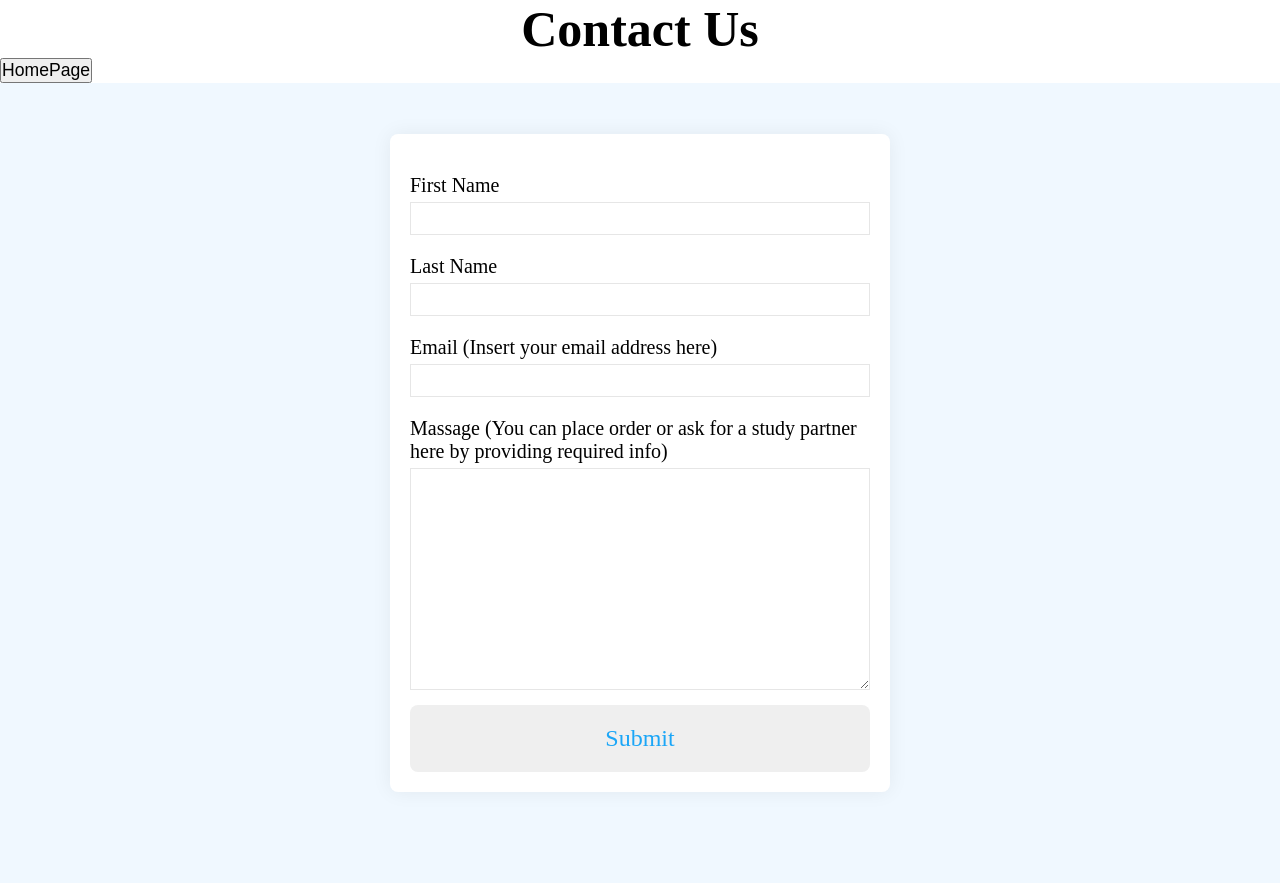
After one commit to imamtuhin/sel-project, a PHP site: page /pages/contact.html in a window 1280 px wide. The commit adds this page. Run offline with PHP 8.4, Linux system fonts and the light colour scheme.

Commit message:
Add files via upload

```diff
--- a/pages/admin_index.php
+++ b/pages/admin_index.php
@@ -40,7 +40,7 @@
     <nav class="navbar navbar-expand-lg bg-primary fixed-top navbar-transparent " color-on-scroll="400">
         <div class="container">
             <div class="navbar-translate">
-                <a href="user_index.php">BOOKSHOP</a>
+                <a href="admin_index.php">BOOKSHOP</a>
                 <button class="navbar-toggler navbar-toggler" type="button" data-toggle="collapse" data-target="#navigation" aria-controls="navigation-index" aria-expanded="false" aria-label="Toggle navigation">
                     <span class="navbar-toggler-bar bar1"></span>
                     <span class="navbar-toggler-bar bar2"></span>
@@ -143,7 +143,7 @@
                                 <?php endif; ?>
                             <div class="caption">
                               <h5><b><?php echo $res['prod_name'];?></b></h5>
-                              <h6><a class="btn btn-success btn-round" title="Click for more details!" href="admin_product_details.php?prod_id=<?php echo $res['prod_id'];?>"><i class="now-ui-icons gestures_tap-01"></i>View</a><medium class="pull-right">Php<?php echo $res['prod_price']; ?></medium></h6>
+                              <h6><a class="btn btn-success btn-round" title="Click for more details!" href="admin_product_details.php?prod_id=<?php echo $res['prod_id'];?>"><i class="now-ui-icons gestures_tap-01"></i>View</a><medium class="pull-right">TK<?php echo $res['prod_price']; ?></medium></h6>
                             </div>
 
                             </div>
--- a/pages/admin_index_search.php
+++ b/pages/admin_index_search.php
@@ -155,7 +155,7 @@ BOOKSHOP                </a>
                                     <?php endif; ?>
                                 <div class="caption">
                                   <h5><b><?php echo $res['prod_name'];?></b></h5>
-                                  <h6><a class="btn btn-success btn-round" title="Click for more details!" href="admin_product_details.php?prod_id=<?php echo $res['prod_id'];?>"><i class="now-ui-icons gestures_tap-01"></i>View</a><medium class="pull-right">Php<?php echo $res['prod_price']; ?></medium></h6>
+                                  <h6><a class="btn btn-success btn-round" title="Click for more details!" href="admin_product_details.php?prod_id=<?php echo $res['prod_id'];?>"><i class="now-ui-icons gestures_tap-01"></i>View</a><medium class="pull-right">TK<?php echo $res['prod_price']; ?></medium></h6>
                                 </div>
 
                                 </div>
--- a/pages/admin_panel.php
+++ b/pages/admin_panel.php
@@ -36,7 +36,7 @@
     <nav class="navbar navbar-expand-lg bg-primary fixed-top navbar-transparent " color-on-scroll="400">
         <div class="container">
             <div class="navbar-translate">
-                <a href="user_index.php">
+                <a href="admin_index.php">
                     BOOKSHOP
                 </a>
                 <button class="navbar-toggler navbar-toggler" type="button" data-toggle="collapse" data-target="#navigation" aria-controls="navigation-index" aria-expanded="false" aria-label="Toggle navigation">
--- /dev/null
+++ b/pages/contact.css
@@ -0,0 +1,92 @@
+* {
+    padding: 0;
+    margin: 0;
+    box-sizing: border-box;
+  }
+  body {
+    font-family: "Montserrat";
+  }
+  section {
+    height: 100vh;
+    width: 100%;
+    background-color: aliceblue;
+    display: flex;
+    align-items: center;
+    justify-content: center;
+    flex-direction: column;
+  }
+  .container {
+    width: 90%;
+    max-width: 500px;
+    margin: 0 auto;
+    padding: 20px;
+    box-shadow: 0px 0px 20px #00000010;
+    background-color: white;
+    border-radius: 8px;
+    margin-bottom: 20px;
+  }
+  .form-group {
+    width: 100%;
+    margin-top: 20px;
+    font-size: 20px;
+  }
+  .form-group input,
+  .form-group textarea {
+    width: 100%;
+    padding: 5px;
+    font-size: 18px;
+    border: 1px solid rgba(128, 128, 128, 0.199);
+    margin-top: 5px;
+  }
+
+  textarea {
+    resize: vertical;
+  }
+  button[type="submit"] {
+    width: 100%;
+    border: none;
+    outline: none;
+    padding: 20px;
+    font-size: 24px;
+    border-radius: 8px;
+    font-family: "Montserrat";
+    color: rgb(27, 166, 247);
+    text-align: center;
+    cursor: pointer;
+    margin-top: 10px;
+    transition: 0.3s ease background-color;
+  }
+  button[type="submit"]:hover {
+    background-color: rgb(214, 226, 236);
+  }
+  #status {
+    width: 90%;
+    max-width: 500px;
+    text-align: center;
+    padding: 10px;
+    margin: 0 auto;
+    border-radius: 8px;
+  }
+  #status.success {
+    background-color: rgb(211, 250, 153);
+    animation: status 4s ease forwards;
+  }
+  #status.error {
+    background-color: rgb(250, 129, 92);
+    color: white;
+    animation: status 4s ease forwards;
+  }
+  @keyframes status {
+    0% {
+      opacity: 1;
+      pointer-events: all;
+    }
+    90% {
+      opacity: 1;
+      pointer-events: all;
+    }
+    100% {
+      opacity: 0;
+      pointer-events: none;
+    }
+  }
--- /dev/null
+++ b/pages/contact.html
@@ -0,0 +1,51 @@
+<!DOCTYPE html>
+<html lang="en">
+  <head>
+    <link rel="stylesheet" href="contact.css" />
+
+    </head>
+
+    <h1 style="text-align: center; color: black; font-size: 50px; font-family: montserrat">Contact Us</h1>
+    <button onclick="home()" style="font-size: 110%; color: black;" id="fields">HomePage</button>
+
+
+   <section>
+
+
+
+        <div class="container">
+        <form action="https://formspree.io/f/xgepdwol" method="POST" id="my-form">
+
+            <div class="form-group">
+            <label for="firstName"> First Name</label>
+            <input type="text" id="firstName" name="firstName">
+            </div>
+
+            <div class="form-group">
+            <label for="latsName">Last Name</label>
+            <input type="text" id="lastName" name="lastName">
+            </div>
+
+            <div class="form-group">
+            <label for="email">Email (Insert your email address here)</label>
+            <input type="email" id="email" name="email">
+            </div>
+
+            <div class="form-group">
+            <label for="massage">Massage (You can place order or ask for a study partner here by providing required info)</label>
+            <textarea name="massage" id="massage" cols="30" rows="10"></textarea>
+            </div>
+
+            <button type="submit">Submit</button>
+        </form>
+        </div>
+        <div id="status"></div>
+    </section>
+
+    <script>
+      function home(){
+        window.location.assign('user_index.php')
+      }
+    </script>
+
+</html>
--- a/pages/product_add.php
+++ b/pages/product_add.php
@@ -126,7 +126,7 @@ if(isset($_POST['submit'])){
             $prod_name = $_POST['prod_name'];
             $prod_qty = $_POST['prod_qty'];
 
-            date_default_timezone_set('Asia/Manila');
+            date_default_timezone_set('Asia/Dhaka');
 
             $date = date("Y-m-d H:i:s");
             $id=$_SESSION['id'];
--- a/pages/user_index.php
+++ b/pages/user_index.php
@@ -62,9 +62,10 @@
                         </a>
                     </li>
 					 <li class="nav-item">
-                        <a href="admin_index.php" class="nav-link" onclick="scrollToDownload()">
+                        <a href="contact.html" class="nav-link" onclick="scrollToDownload()">
                             <i class="now-ui-icons education_paper"></i>
-                            <p>ADMIN PANEL</p>
+                            <p>Contact Us
+                            </p>
                         </a>
                     </li>
                     <li class="nav-item">
@@ -149,6 +150,7 @@
                             <div class="caption">
                               <h5><b><?php echo $res['prod_name'];?></b></h5>
                               <h6><a class="btn btn-success btn-round" title="Click for more details!" href="user_product_details.php?prod_id=<?php echo $res['prod_id'];?>"><i class="now-ui-icons gestures_tap-01"></i>View</a><medium class="pull-right">TK<?php echo $res['prod_price']; ?></medium></h6>
+                              <h6><a class="btn btn-success btn-round" title="Click for pdf" href=""><i class="now-ui-icons gestures_tap-01"></i>PDF</a></h6>
                             </div>
 
                             </div>
--- a/pages/user_index_search.php
+++ b/pages/user_index_search.php
@@ -156,7 +156,8 @@ new and old books.</h3>
                                     <?php endif; ?>
                                 <div class="caption">
                                   <h5><b><?php echo $res['prod_name'];?></b></h5>
-                                  <h6><a class="btn btn-success btn-round" title="Click for more details!" href="user_product_details.php?prod_id=<?php echo $res['prod_id'];?>"><i class="now-ui-icons gestures_tap-01"></i>View</a><medium class="pull-right">Php<?php echo $res['prod_price']; ?></medium></h6>
+                                  <h6><a class="btn btn-success btn-round" title="Click for more details!" href="user_product_details.php?prod_id=<?php echo $res['prod_id'];?>"><i class="now-ui-icons gestures_tap-01"></i>View</a><medium class="pull-right">TK<?php echo $res['prod_price']; ?></medium></h6>
+                                  <h6><a class="btn btn-success btn-round" title="Click for PDF" href=""><i class="now-ui-icons gestures_tap-01"></i>PDF</a>; ?></medium></h6>
                                 </div>
 
                                 </div>
```
Also changed, not shown: index.php (+8 -1 lines), pages/orders.php (+0 -12 lines), pages/user_payment.php (+4 -4 lines).
